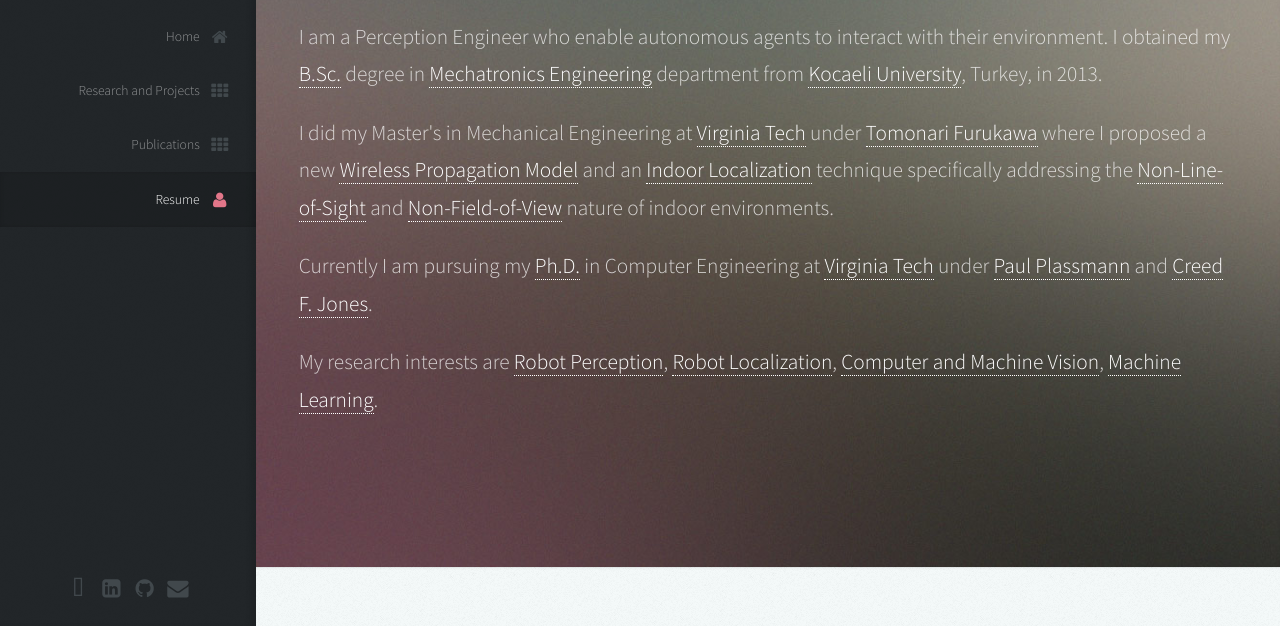
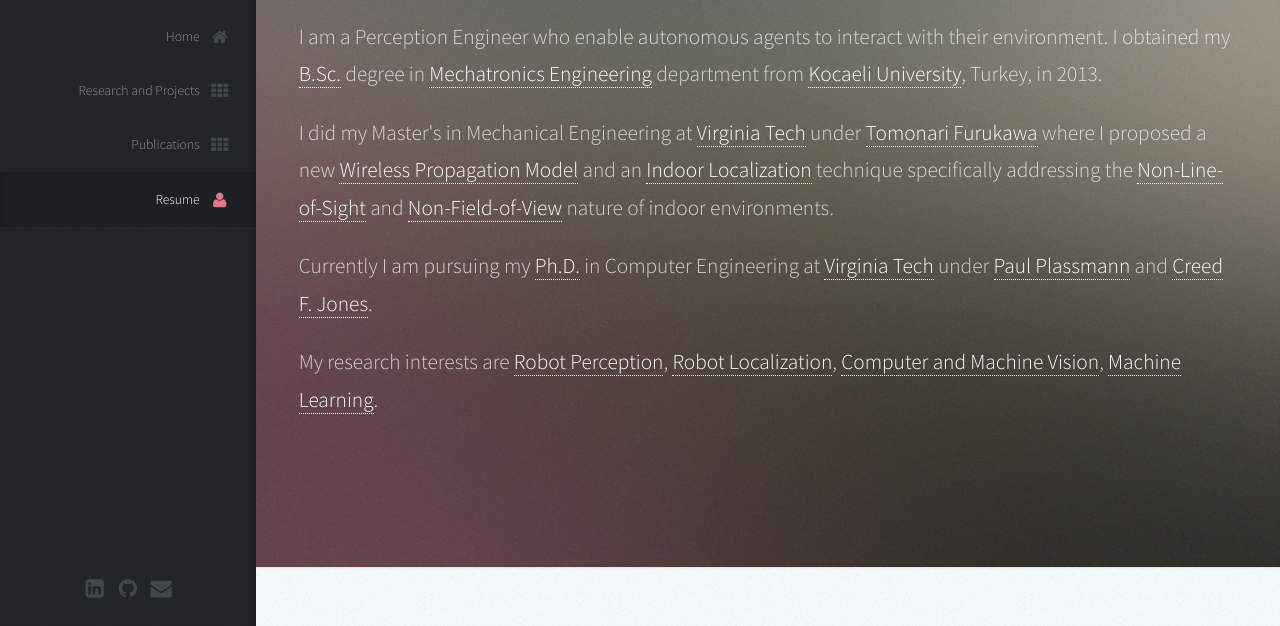
Before and after one commit to eroniki/eroniki.github.io, a plain HTML site: page index.html in a window 1280 px wide. Shown: the part 174-800 px from the top of the page. Drawn offline with Linux system fonts and the light colour scheme.

Commit message:
update main page

```diff
--- a/index.html
+++ b/index.html
@@ -44,7 +44,7 @@
 
 				<!-- Social Icons -->
 					<ul class="icons">
-						<li><a href="https://plus.google.com/+MuratAmbarkutuk/" class="icon fa-google-plus" target="_blank"><span class="label">G+</span></a></li>
+						<!-- <li><a href="https://plus.google.com/+MuratAmbarkutuk/" class="icon fa-google-plus" target="_blank"><span class="label">G+</span></a></li> -->
 						<li><a href="https://tr.linkedin.com/in/muratambarkutuk" class="icon fa-linkedin" target="_blank"><span class="label">Linkedin</span></a></li>
 						<li><a href="https://github.com/eroniki" target="_blank" class="icon fa-github"><span class="label">Github</span></a></li>
 						<li><a href="mailto:murat@ambarkutuk.com" class="icon fa-envelope" target="_blank"><span class="label">Email</span></a></li>
```
